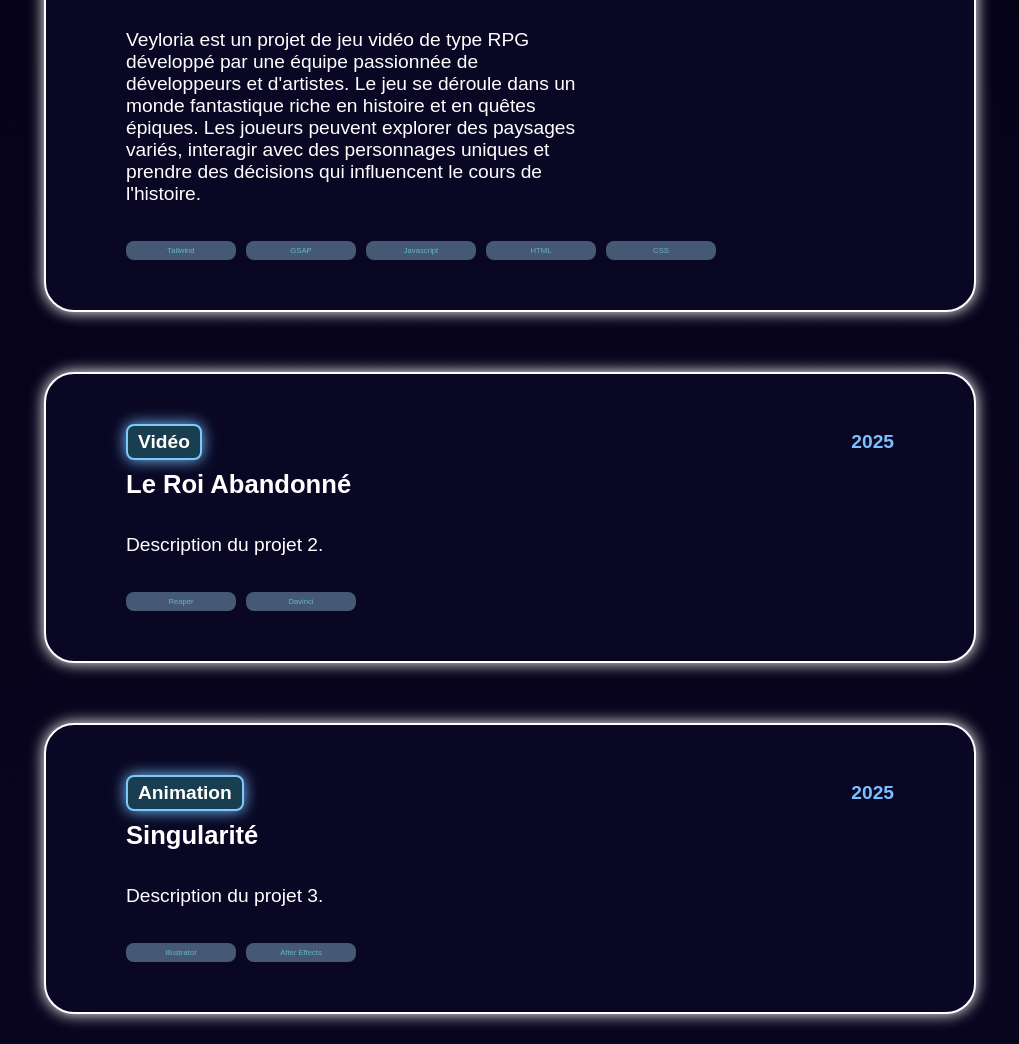
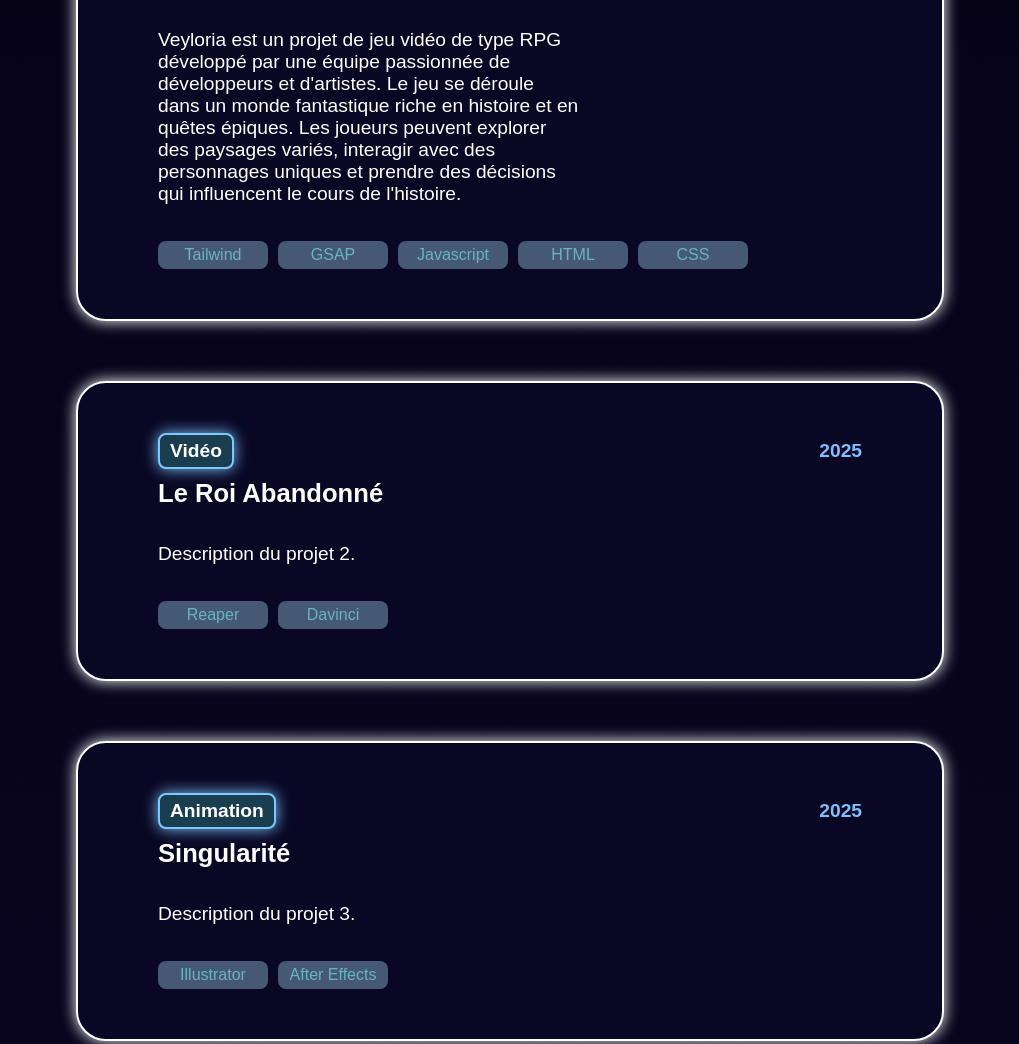
Before and after one commit to JeremyTheriault/portfolio-jeremy-theriault, a website: page index.html in a window 1280 px wide. Shown: the part 1410-2454 px from the top of the page, without its empty margins (130-1149 px from the left). Drawn offline with Linux system fonts and the light colour scheme.

Commit message:
span competence

```diff
--- a/src/css/composants/carte-projets.css
+++ b/src/css/composants/carte-projets.css
@@ -112,7 +112,7 @@
 
 @media screen and (min-width: 1200px) {
     .projet {
-        width: 60%;
+        width: 55%;
         padding: 50px 80px;
         margin: 30px 0;
     }
@@ -135,7 +135,6 @@
     }
     .competences span{
         width: 100px;
-        font-size: 0.6vw;
     }
 
 
```
